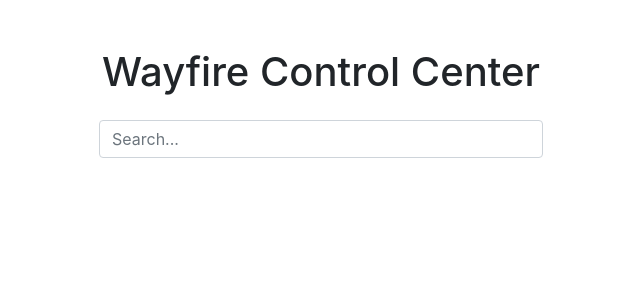
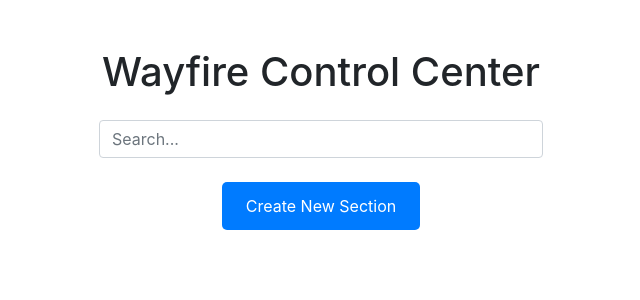
Before and after one commit to killown/wayfire-control-center, a Flask app: page / in a window 1280 px wide. Shown: the top 300 px of the page, without its empty margins (319-959 px from the left). Run offline with Flask 3, Linux system fonts and the light colour scheme; some libraries are stand-ins or nearby versions.

Commit message:
now it looks good

```diff
--- a/static/css/icons.css
+++ b/static/css/icons.css
@@ -48,6 +48,21 @@
   position: relative;
 }
 
+/* Create section button container */
+.create-section-container {
+  margin-bottom: 2rem; /* Adjust this value to control the space below the button */
+}
+
+/* Create section button styles */
+.create-section-container .btn {
+  margin-bottom: 1rem; /* Add some space below the button itself */
+}
+
+/* Optional: Increase padding inside the button */
+.create-section-container .btn-primary {
+  padding: 0.75rem 1.5rem; /* Adjust padding as needed */
+}
+
 .card-icon {
   font-size: 24px;
   margin-right: 10px;
@@ -59,7 +74,10 @@
   opacity: 0;
   transform: scaleY(0);
   transform-origin: top;
-  transition: max-height 0.5s ease, opacity 0.5s ease, transform 0.5s ease;
+  transition:
+    max-height 0.5s ease,
+    opacity 0.5s ease,
+    transform 0.5s ease;
 }
 
 .card-body.open {
@@ -107,6 +125,32 @@
   overflow-y: auto; /* Enable vertical scrolling */
 }
 
+/* Create New Section form styles */
+.create-section-container {
+  margin-top: 1rem;
+  text-align: center; /* Center the form within the container */
+}
+
+#createSectionForm {
+  display: none; /* Initially hidden */
+  margin-top: 1rem;
+}
+
+#createSectionForm .form-group {
+  margin-bottom: 15px;
+}
+
+#createSectionForm input {
+  width: 100%;
+  max-width: 400px;
+  margin: 0 auto;
+}
+
+#createSectionForm button {
+  display: block;
+  margin: 0 auto;
+}
+
 /* Scrollbar styling (Optional) */
 .add-option-form::-webkit-scrollbar {
   width: 8px;
@@ -121,7 +165,40 @@
   background-color: #555;
 }
 
-/* Responsive styles */
+/* Button styles */
+.btn {
+  padding: 10px 20px;
+  border: none;
+  border-radius: 5px;
+  color: #fff;
+  cursor: pointer;
+  font-size: 16px;
+}
+
+.btn-success {
+  background-color: #28a745;
+}
+
+.btn-danger {
+  background-color: #dc3545;
+}
+
+.btn-primary {
+  background-color: #007bff;
+}
+
+.delete-button {
+  border: none;
+  background: none;
+  color: #dc3545; /* Red color for delete button */
+  cursor: pointer;
+}
+
+.delete-button i {
+  margin-right: 5px;
+}
+
+/* Responsive layout */
 @media (max-width: 768px) {
   .section-card {
     margin-right: 0;
@@ -139,7 +216,7 @@
     margin-right: 0;
   }
 
-  .section-card:nth-last-child(4n+1) {
+  .section-card:nth-last-child(4n + 1) {
     margin-left: 0;
   }
 }
--- a/static/js/icons.js
+++ b/static/js/icons.js
@@ -26,29 +26,21 @@ document.addEventListener('DOMContentLoaded', function() {
     });
 
     document.querySelectorAll('.delete-button').forEach(button => {
-        button.addEventListener('click', function(event) {
-            event.preventDefault(); // Prevent default form submission
-            const form = this.closest('form');
-            deleteOption(form);
+        button.addEventListener('click', function() {
+            if (confirm('Are you sure you want to delete this option?')) {
+                deleteOption(this);
+            }
         });
     });
 });
 
-// Function to handle option deletion
-function deleteOption(form) {
-    const sectionInput = form.querySelector('input[name="section"]');
-    const optionInput = form.querySelector('input[name="option"]');
+// Handle deleting an option
+function deleteOption(button) {
+    const form = button.closest('form');
+    const section = form.querySelector('input[name="section"]').value;
+    const option = form.querySelector('input[name="option"]').value;
 
-    if (!sectionInput || !optionInput) {
-        console.error('Required input fields not found in the form.');
-        return;
-    }
-
-    const section = sectionInput.value;
-    const option = optionInput.value;
-
-    if (confirm('Are you sure you want to delete this option?')) {
-        fetch('/delete_option', {  // Ensure the endpoint matches your Flask route
+    fetch('/delete_option', {
         method: 'POST',
         headers: {
             'Content-Type': 'application/x-www-form-urlencoded'
@@ -71,9 +63,8 @@ function deleteOption(form) {
         alert('An error occurred while deleting the option.');
     });
 }
-}
 
-// Function to handle adding new options
+// Handle adding new options
 function addNewOption(event, section) {
     event.preventDefault();
 
@@ -81,7 +72,7 @@ function addNewOption(event, section) {
     const newOptionName = form.querySelector('input[name="newOption"]').value;
     const newOptionValue = form.querySelector('input[name="newValue"]').value;
 
-    fetch('/add_option', {  // Ensure the endpoint matches your Flask route
+    fetch('/add_option', {
         method: 'POST',
         headers: {
             'Content-Type': 'application/x-www-form-urlencoded'
@@ -105,3 +96,43 @@ function addNewOption(event, section) {
         alert('An error occurred while adding the new option.');
     });
 }
+
+// Handle creating new section
+function createNewSection(event) {
+    event.preventDefault();
+
+    const form = event.target;
+    const sectionName = form.querySelector('input[name="section_name"]').value;
+    const optionName = form.querySelector('input[name="option_name"]').value;
+    const optionValue = form.querySelector('input[name="option_value"]').value;
+
+    fetch('/create_section', {
+        method: 'POST',
+        headers: {
+            'Content-Type': 'application/x-www-form-urlencoded'
+        },
+        body: new URLSearchParams({
+            section_name: sectionName,
+            option_name: optionName,
+            option_value: optionValue
+        })
+    })
+    .then(response => response.json())
+    .then(data => {
+        if (data.status === 'success') {
+            location.reload(); // Reload the page to reflect changes
+        } else {
+            alert('Failed to create section: ' + data.message);
+        }
+    })
+    .catch(error => {
+        console.error('Error:', error);
+        alert('An error occurred while creating the section.');
+    });
+}
+
+// Toggle visibility of create new section form
+function toggleCreateSectionForm() {
+    const form = document.getElementById('createSectionForm');
+    form.style.display = form.style.display === 'none' ? 'block' : 'none';
+}
--- a/templates/icons.html
+++ b/templates/icons.html
@@ -2,7 +2,47 @@
 <html lang="en">
   {% include 'icons-header.html' %}
   <body>
-    <div class="container">
+      <!-- Create new section form -->
+      <div class="create-section-container text-center mt-4">
+        <button
+          class="btn btn-primary"
+          onclick="toggleCreateSectionForm()"
+        >
+          Create New Section
+        </button>
+        <div id="createSectionForm" class="mt-3" style="display: none;">
+          <form onsubmit="createNewSection(event)">
+            <div class="form-group">
+              <input
+                type="text"
+                name="section_name"
+                class="form-control"
+                placeholder="Section Name"
+                required
+              />
+            </div>
+            <div class="form-group">
+              <input
+                type="text"
+                name="option_name"
+                class="form-control"
+                placeholder="Option Name (Optional)"
+              />
+            </div>
+            <div class="form-group">
+              <input
+                type="text"
+                name="option_value"
+                class="form-control"
+                placeholder="Option Value (Optional)"
+              />
+            </div>
+            <button class="btn btn-success" type="submit">Create Section</button>
+          </form>
+        </div>
+      </div>
+
+      <!-- Sections container -->
       <div class="d-flex flex-wrap" id="sectionsContainer">
         {% for section in config.sections() %}
         <div class="section-card" data-section="{{ section }}">
```
Lines whose indentation alone changed are shown as unchanged.
